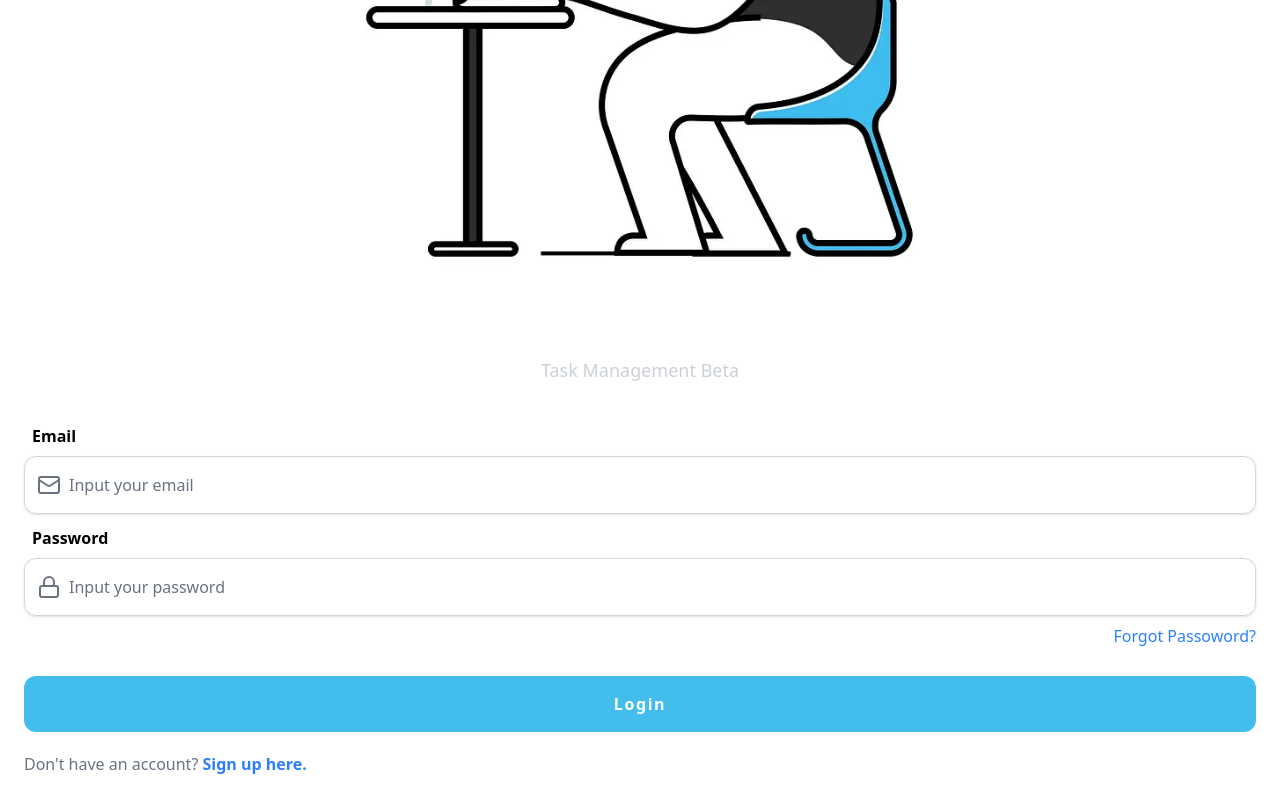
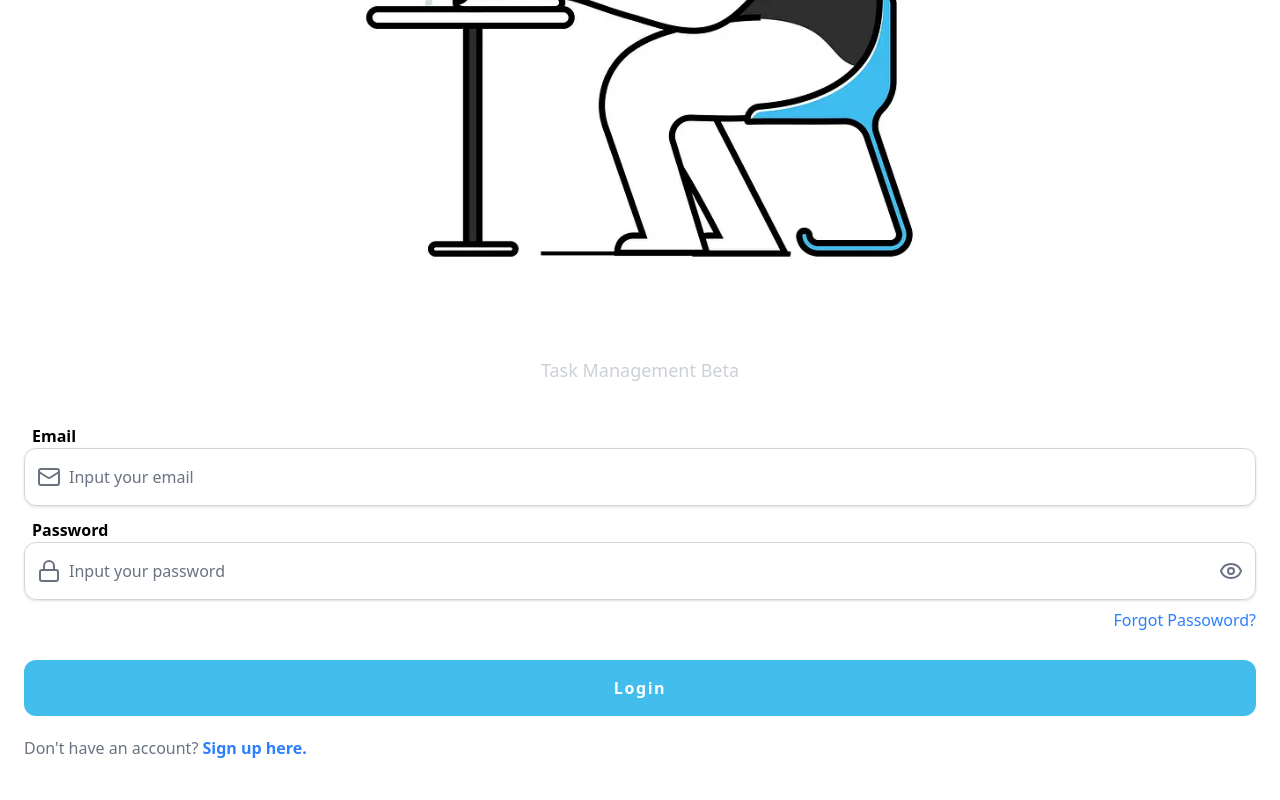
Before and after one commit to AkiraC0de/Task-Management, a React (Vite) app in the folder frontend/: page /login in a window 1280 px wide. Shown: the part 538-1338 px from the top of the page. Built offline with nearby package versions, Linux system fonts and the light colour scheme; no server answers.

Commit message:
frontend: added password visibility toggle for InputField component

```diff
--- a/frontend/src/components/InputField.jsx
+++ b/frontend/src/components/InputField.jsx
@@ -1,22 +1,47 @@
-import React from 'react'
+import { useState } from 'react'
+import { EyeOff, EyeIcon } from 'lucide-react';
+
+const TOGGLE_BUTTON_COLOR = "#6a7282";
+
+const TogglePasswordButton = ({showPassword, toggle}) => {
+  return(
+    <button
+      type='button'
+      className='cursor-pointer text-gray-500'
+      onClick={toggle}
+    >
+      {showPassword ? <EyeOff/> : <EyeIcon/>}
+    </button>
+  )
+}
 
 const InputField = ({type = 'text', header, icon, placeholder = '', onChange, value, name}) => {
+  const [showPassword, setShowPassword] = useState(false);
+  const isPasswordType = type == "password";
+  const inputType = isPasswordType && showPassword ? "text" : type;
+
   return (
       <div>
-        {header && <h1 className='ml-2 font-semibold text-md mb-2'>{header}</h1>}
+        {header && <label className='ml-2 font-semibold text-md mb-2'>{header}</label>}
         <div className="flex items-center border border-gray-300 rounded-xl px-3 py-4 shadow-sm focus-within:ring-2 focus-within:ring-blue-400 gap-2">
           <span className="text-gray-500">{icon}</span>
           <input
-            type={type}
+            type={inputType}
             value={value}
             name={name}
             onChange={onChange}
             placeholder={placeholder}
             className="outline-none w-full bg-transparent text-md text-gray-900 placeholder:text-gray-500"
           />
+          {
+            isPasswordType &&
+            <TogglePasswordButton
+              showPassword={showPassword}
+              toggle={() => setShowPassword(prev => !prev)}
+            />
+          }
         </div>
       </div>
-
   )
 }
 
```
